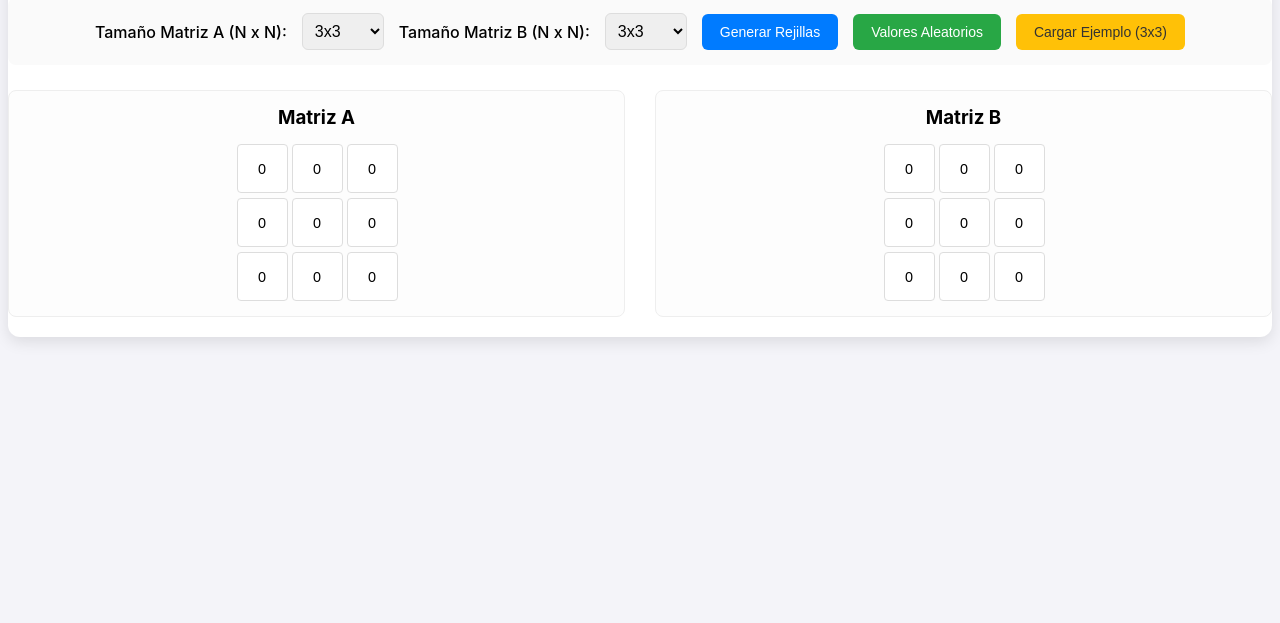
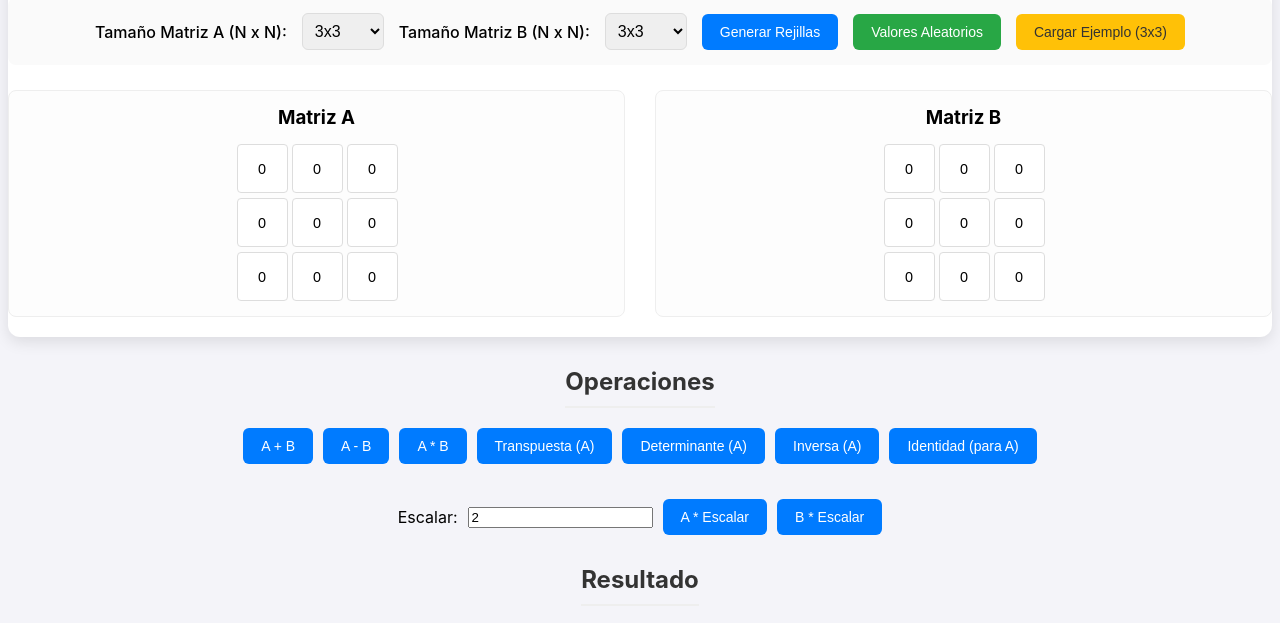
Before and after one commit to luischirinos7/lenguajes_cw, a plain HTML site: page calc.html in a window 1280 px wide. Shown: the part 90-713 px from the top of the page. Drawn offline with Linux system fonts and the light colour scheme.

Commit message:
añadiendo los botones de operaciones y area de resultados

```diff
--- a/calc.html
+++ b/calc.html
@@ -56,6 +56,33 @@
         </div>
     </div>
 
+    <!-- Botones de Operaciones -->
+        <h2>Operaciones</h2>
+        <div class="operations">
+            <button data-op="add">A + B</button>
+            <button data-op="subtract">A - B</button>
+            <button data-op="multiply">A * B</button>
+            <button data-op="transposeA">Transpuesta (A)</button>
+            <button data-op="detA">Determinante (A)</button>
+            <button data-op="invA">Inversa (A)</button>
+            <button data-op="identityA">Identidad (para A)</button>
+        </div>
+        <div class="scalar-op">
+            <label for="scalar">Escalar:</label>
+            <input type="number" id="scalar" value="2" step="any">
+            <button data-op="multiplyScalarA">A * Escalar</button>
+            <button data-op="multiplyScalarB">B * Escalar</button>
+        </div>
+
+        <!-- Área de Resultado -->
+        <h2>Resultado</h2>
+        <div id="message-area"></div>
+        <div class="matrix-section">
+            <div id="result-box" class="matrix-box">
+                <div id="result-container" class="grid-container"></div>
+            </div>
+        </div>
+
 
 
 
--- a/style.css
+++ b/style.css
@@ -132,3 +132,35 @@ button.example-btn:hover{
     -webkit-appearance: none;
     margin: 0;
 }
+
+/* Sección de Operaciones */
+.operations {
+    display: flex;
+    flex-wrap: wrap;
+    justify-content: center;
+    gap: 10px;
+    margin-bottom: 20px;
+}
+
+.scalar-op {
+    display: flex;
+    justify-content: center;
+    align-items: center;
+    gap: 10px;
+    margin-top: 15px;
+}
+
+/* Área de Resultado y Mensajes */
+#message-area {
+    text-align: center;
+    color: #d9534f;
+    font-weight: bold;
+    font-size: 1.1em;
+    min-height: 1.5em;
+    margin-bottom: 15px;
+}
+#result-box .matrix-input {
+    background-color: #f0f0f0;
+    font-weight: bold;
+    color: #333;
+}
```
